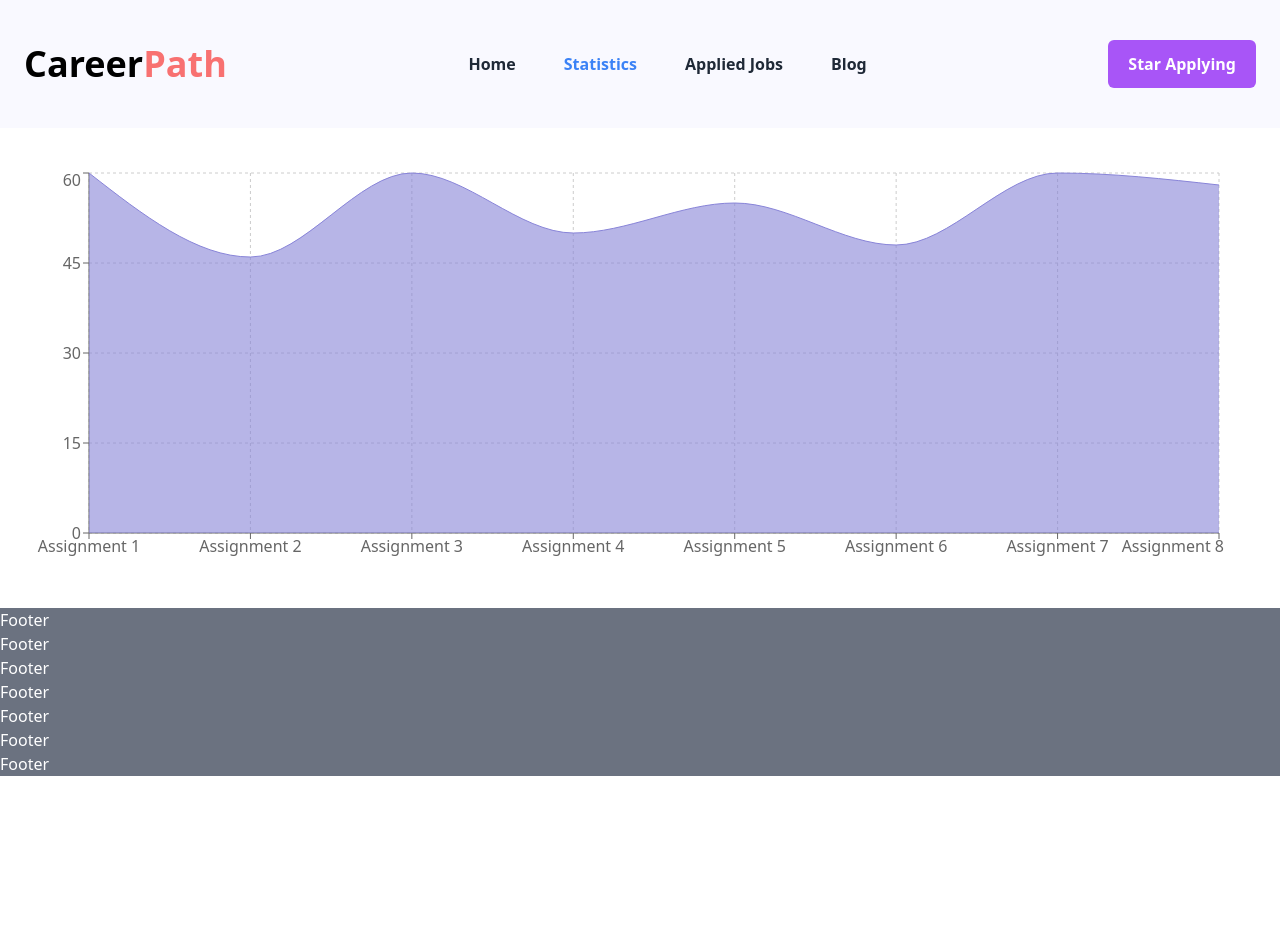
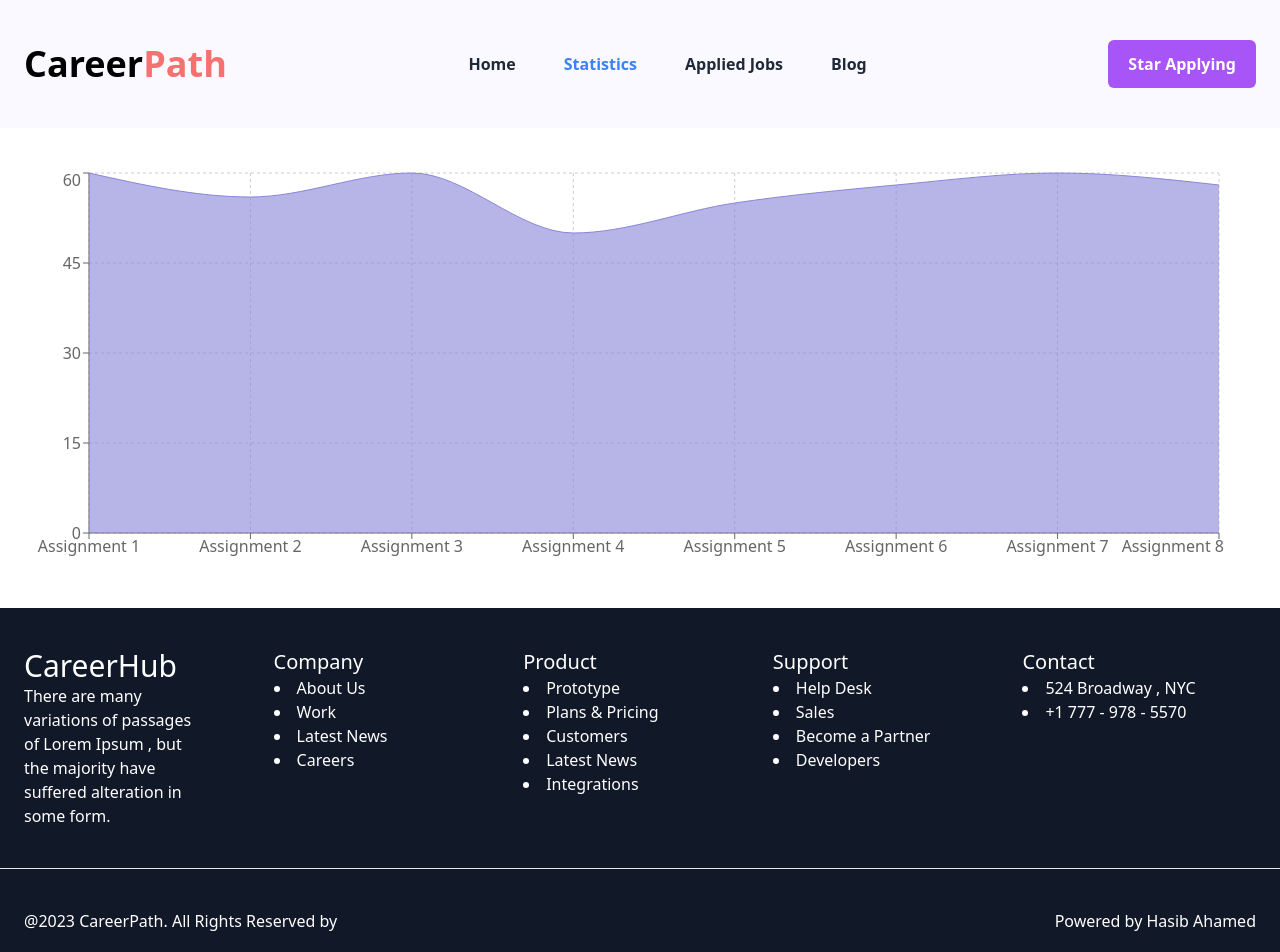
Before and after one commit to hasibahamedsakib/career-path, a React (Vite) app: page /statistics in a window 1280 px wide. Shown: the top 952 px of the page. Before the commit the page ends 800 px from the top, so only its background shows below. Built offline with nearby package versions, Linux system fonts and the light colour scheme.

Commit message:
added footer

```diff
--- a/src/Components/Footer/Footer.jsx
+++ b/src/Components/Footer/Footer.jsx
@@ -2,14 +2,49 @@ import React from "react";
 
 const Footer = () => {
   return (
-    <div className="bg-gray-500 text-white ">
-      <h1>Footer</h1>
-      <h1>Footer</h1>
-      <h1>Footer</h1>
-      <h1>Footer</h1>
-      <h1>Footer</h1>
-      <h1>Footer</h1>
-      <h1>Footer</h1>
+    <div className="bg-gray-900 text-white">
+      <div className="  container grid grid-cols-1 md:grid-cols-5 gap-4  ">
+        <div className="w-44">
+          <h1 className="text-3xl">CareerHub</h1>
+          <p>
+            There are many variations of passages of Lorem Ipsum , but the
+            majority have suffered alteration in some form.
+          </p>
+        </div>
+        <div>
+          <h1 className="text-xl">Company</h1>
+          <li>About Us</li>
+          <li>Work</li>
+
+          <li>Latest News</li>
+          <li>Careers</li>
+        </div>
+        <div>
+          <h1 className="text-xl">Product</h1>
+          <li>Prototype</li>
+          <li>Plans & Pricing</li>
+          <li>Customers</li>
+          <li>Latest News</li>
+          <li>Integrations</li>
+        </div>
+        <div>
+          <h1 className="text-xl">Support</h1>
+          <li>Help Desk</li>
+          <li>Sales</li>
+          <li>Become a Partner</li>
+          <li>Developers</li>
+        </div>
+        <div>
+          <h1 className="text-xl">Contact</h1>
+          <li>524 Broadway , NYC</li>
+          <li>+1 777 - 978 - 5570</li>
+        </div>
+      </div>
+      <hr />
+      <div className="container flex flex-col md:flex-row md:justify-between md:items-center">
+        <p>@2023 CareerPath. All Rights Reserved by</p>
+        <p>Powered by Hasib Ahamed</p>
+      </div>
     </div>
   );
 };
--- a/src/Components/Statistics/Statistics.jsx
+++ b/src/Components/Statistics/Statistics.jsx
@@ -15,7 +15,7 @@ const Statistics = () => {
     },
     {
       name: "Assignment 2",
-      mark: 46,
+      mark: 56,
     },
     {
       name: "Assignment 3",
@@ -31,7 +31,7 @@ const Statistics = () => {
     },
     {
       name: "Assignment 6",
-      mark: 48,
+      mark: 58,
     },
     {
       name: "Assignment 7",
```
